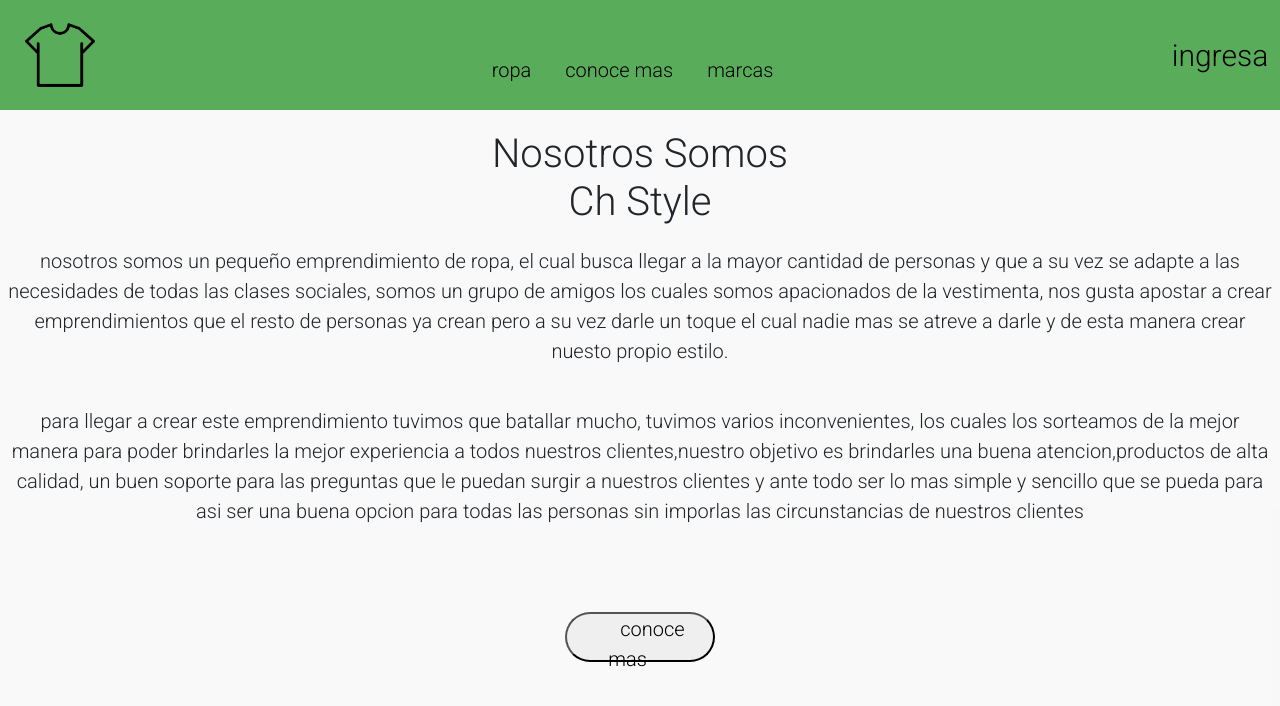
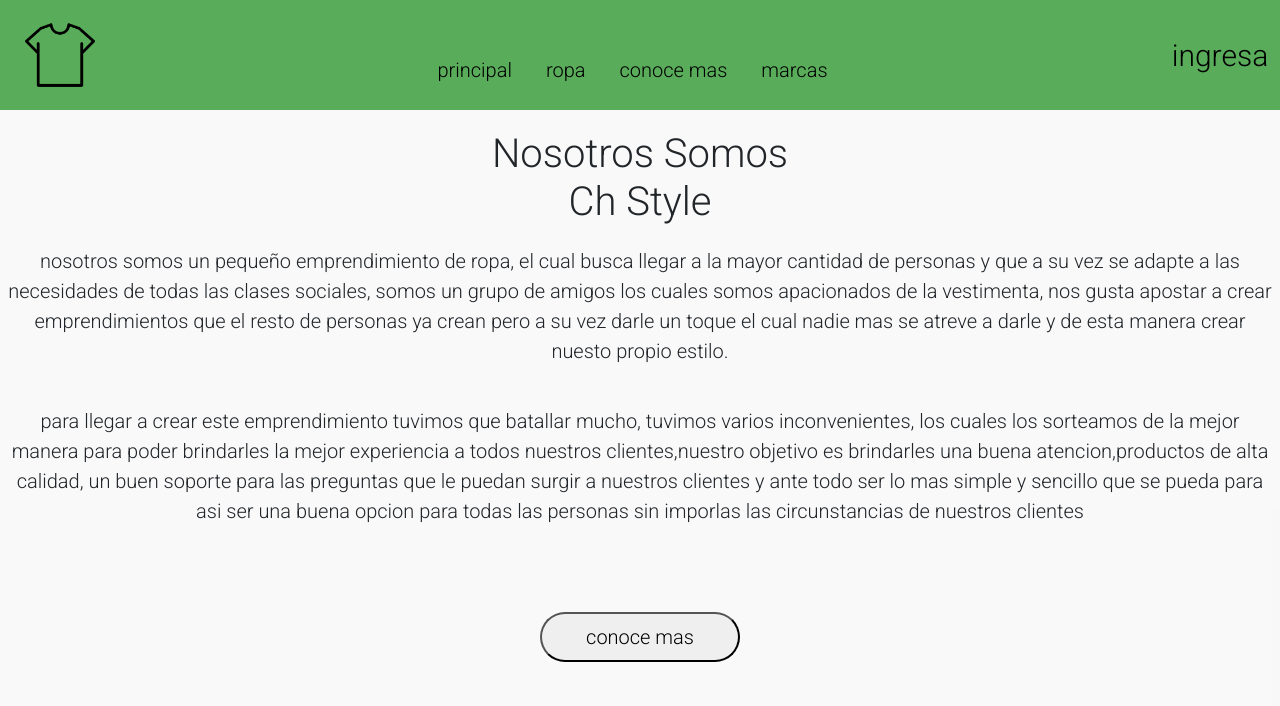
Before and after one commit to checho1105/TrabajoFinal-IgnacioRetamal, a plain HTML site: page index.html in a window 1280 px wide. Shown: the top 706 px of the page. Drawn offline with nearby package versions, Linux system fonts and the light colour scheme.

Commit message:
agregue paginas al header y corregi errores en los botones del index

```diff
--- a/index.html
+++ b/index.html
@@ -15,6 +15,7 @@
         </div>
         <nav>
             <ul>
+                <li class="rm"><a href="./index.html">principal</a></li>
                 <li class="rh"><a href="./pages/ropa.html" class="licm">ropa</a></li>
                 <li class="cm"><a href="./pages/cm.html" class="licm">conoce mas</a></li>
                 <li class="rm"><a href="./pages/marcas.html">marcas</a></li>
--- a/scss/style.scss
+++ b/scss/style.scss
@@ -585,6 +585,8 @@ footer{
             }
             .boton-i{
                 border-radius: 300px;
+                width: 200px;
+                height: 50px;
             }
         }
         .card-ropa{
```
Also changed, not shown: pages/cm.html (+1 -0 lines), pages/marcas.html (+1 -0 lines), pages/ropa.html (+1 -0 lines), css/style.css, 1 other file.
